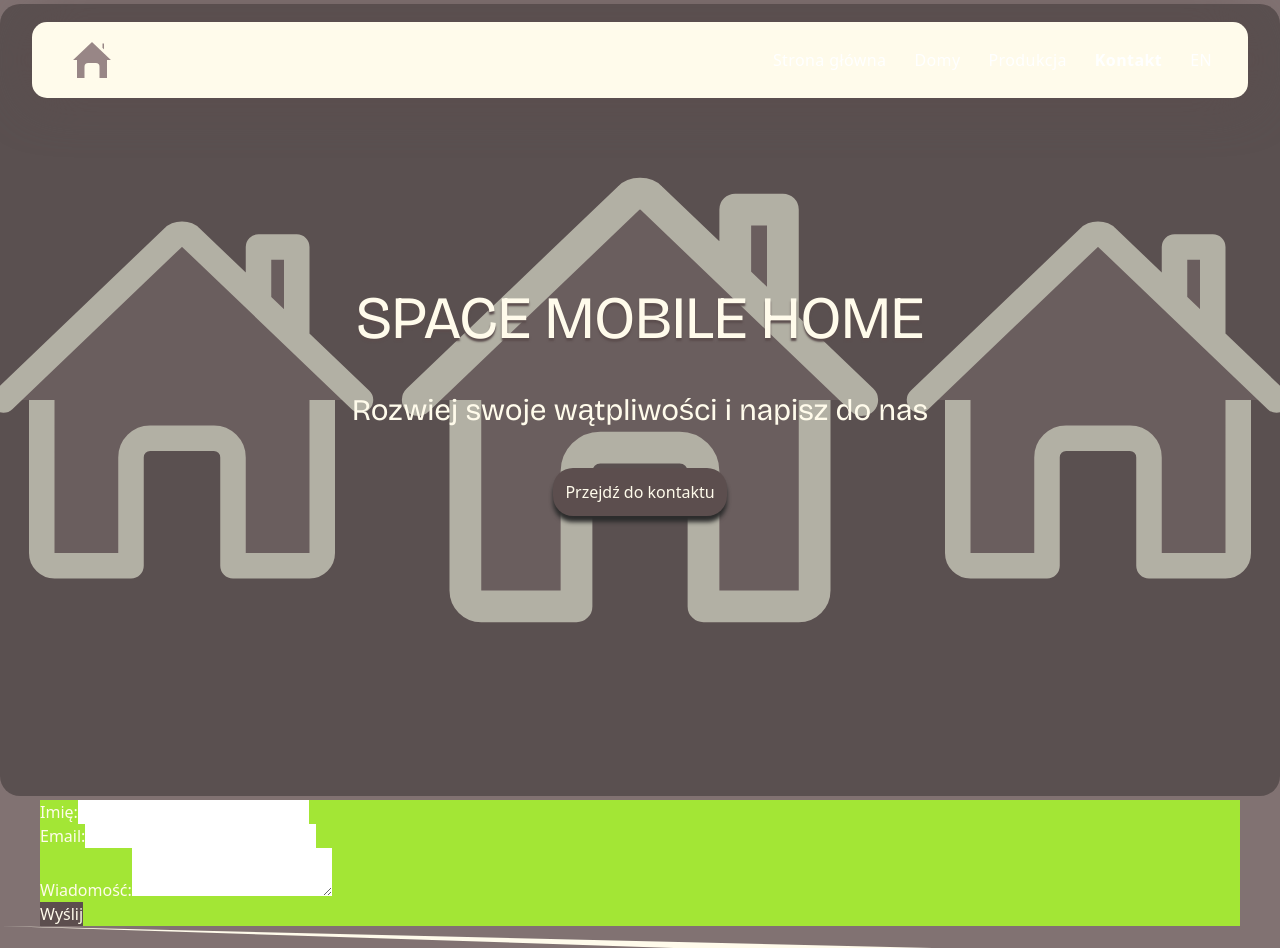
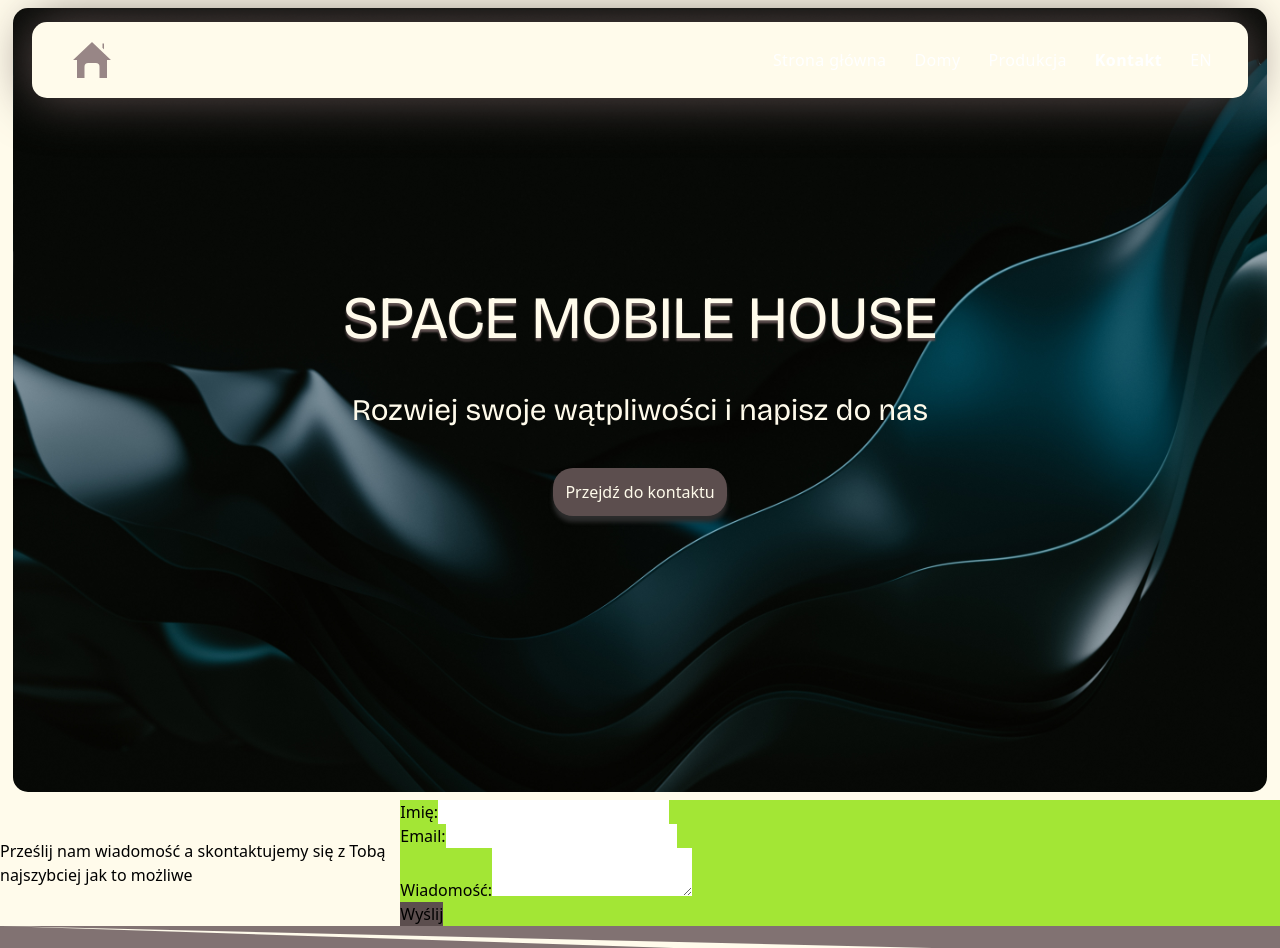
Before and after one commit to designByMilencja/frame-houses, a Next.js app: page /contact in a window 1280 px wide. Shown: the top 948 px of the page. Built offline with nearby package versions, Linux system fonts and the light colour scheme.

Commit message:
feat(page): changed structure of class

```diff
--- a/app/contact/page.jsx
+++ b/app/contact/page.jsx
@@ -5,15 +5,13 @@ export default function Houses() {
     return (
         <>
             <section id="contact"
-                     className="max-w-[1700px] flex justify-center items-center w-full h-screen text-primary relative bg-light ">
-                <HeaderHome h1="Space Mobile Home" h2="Rozwiej swoje wątpliwości i napisz do nas" text="Przejdź do kontaktu"/>
-                <div className="absolute h-[99%] w-[100%] bg-black opacity-30 rounded-[20px] z-[1]"></div>
-                <img src='/assets/icons/home-outline.svg' alt="home icon" className="w-[408px] h-[408px] "/>
-                <img src='/assets/icons/home-outline.svg' alt="home icon" className="w-[508px] h-[508px]"/>
-                <img src='/assets/icons/home-outline.svg' alt="home icon" className="w-[408px] h-[408px] "/>
+                     className="w-full h-screen max-w-[1700px] flex justify-center items-center text-text bg-primary relative">
+                <HeaderHome h1="Space Mobile House" h2="Rozwiej swoje wątpliwości i napisz do nas" text="Przejdź do kontaktu"/>
+                <div className="bg-cover bg-center w-[98%] h-[98%] rounded-[15px]" style={{backgroundImage: "url('/assets/images/pawel-czerwinski-Ub0pkOC02Sg-unsplash.jpg')"}}></div>
             </section>
             <section id="houses-types"
-                     className=" max-w-[1700px] flex justify-center items-center w-full text-primary relative bg-light">
+                     className="w-full max-w-[1700px] flex justify-center items-center text-text bg-primary relative">
+                <h3>Prześlij nam wiadomość a skontaktujemy się z Tobą najszybciej jak to możliwe</h3>
                 <Form/>
             </section>
         </>
--- a/app/houses/page.jsx
+++ b/app/houses/page.jsx
@@ -6,12 +6,12 @@ export default function Houses() {
     return (
         <>
             <section id="houses"
-                     className="max-w-[1700px] flex justify-center items-center w-full h-screen text-primary relative">
+                     className="w-full h-screen max-w-[1700px] flex justify-center items-center text-primary relative">
                 <HeroHouses/>
                 <HeaderHome h1="Space Mobile Home" h2="Sprawdź jaki dom mamy dla Ciebie" text="Rodzaje domów szkieletowych"/>
             </section>
             <section id="houses-types"
-                     className=" max-w-[1700px] flex justify-center items-center w-full text-primary relative">
+                     className="w-full max-w-[1700px] flex justify-center items-center text-primary relative">
                 <Products/>
             </section>
         </>
--- a/app/layout.jsx
+++ b/app/layout.jsx
@@ -11,14 +11,14 @@ export default function RootLayout({children}) {
     return (
         <html lang="pl">
         <body>
-        <div className={`bg-primary w-full min-h-screen min-w-[300px] overflow-hidden`}>
-            <div className={`mx-auto max-w-[1200px] flex flex-col justify-center items-center h-[100%] relative`}>
+        <div className={`w-full min-h-screen min-w-[300px] bg-primary overflow-hidden font-mont`}>
+            <div className={`h-[100%] mx-auto max-w-[1200px] flex flex-col justify-center items-center relative`}>
                 <Navigation/>
             </div>
-            <main className="relative flex justify-center items-center flex-col">
+            <main className="flex flex-col justify-center items-center relative">
                 {children}
             </main>
-            <div className={`w-full flex-col justify-center items-around h-[100%] relative`}>
+            <div className={`h-[100%] w-full flex-col justify-center items-around relative`}>
                 <Contact/>
             </div>
         </div>
--- a/app/page.jsx
+++ b/app/page.jsx
@@ -27,15 +27,15 @@ export default function Home() {
     return (
         <>
             <section id="home-box"
-                     className=" max-w-[1700px] flex justify-center items-center w-full h-screen relative text-primary relative">
+                     className="w-full h-screen max-w-[1700px] flex justify-center items-center relative text-text">
                 <Hero backgroundIndex={backgroundIndex}/>
                 <HeaderHome h1="Space Mobile House" h2="Twoja wymarzona przestrzeń" text="Sprawdź nasze domy szkieletowe"/>
                 <Backgrounds handleBackgroundChange={handleBackgroundChange} backgroundIndex={backgroundIndex}/>
             </section>
-            <section id="about-box" className="w-full bg-light flex flex-col flex justify-start items-center w-full my-5">
+            <section id="about-box" className="w-full flex flex-col flex justify-start items-center bg-green my-5">
                 <About/>
             </section>
-            <section id="advantages-box" className="max-w-[1200px] flex flex-col flex justify-start items-center w-full my-5">
+            <section id="advantages-box" className="w-full max-w-[1200px] flex flex-col justify-start items-center my-5">
                 <Benefits/>
                 <Advantages/>
                 <Video/>
```
